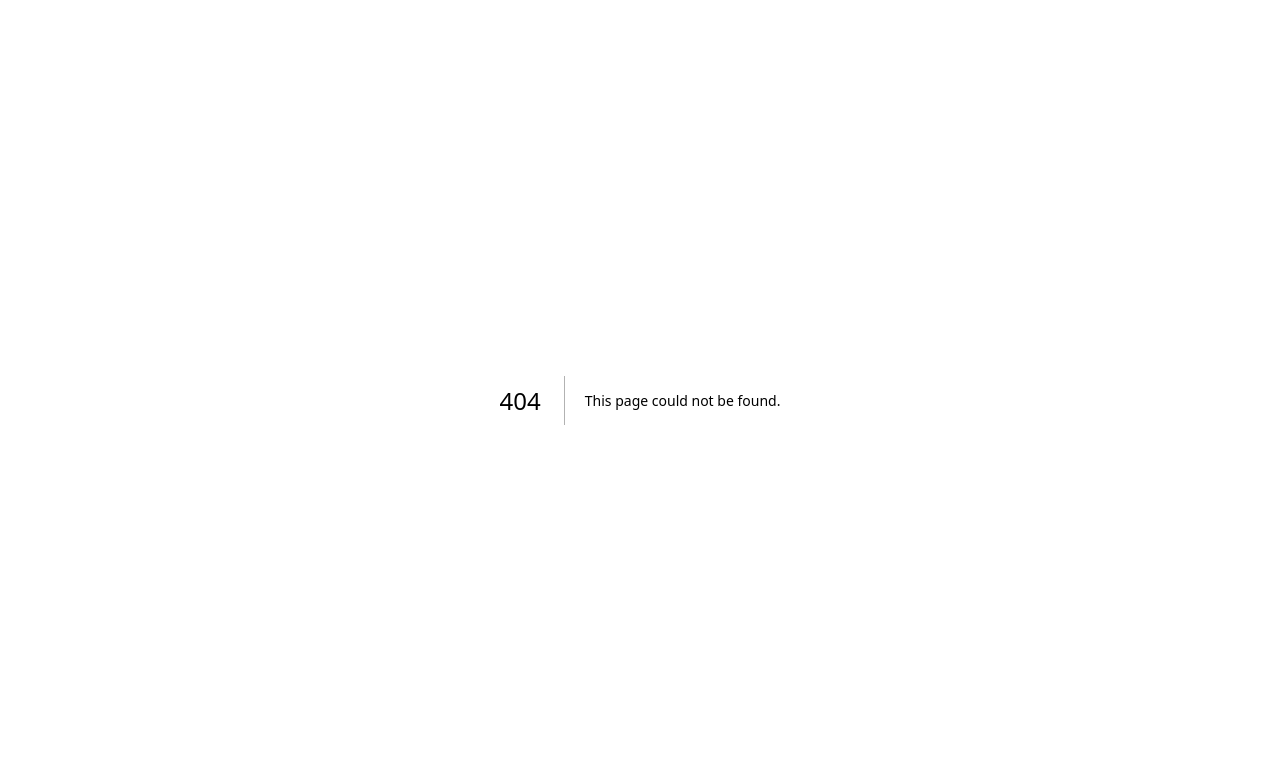
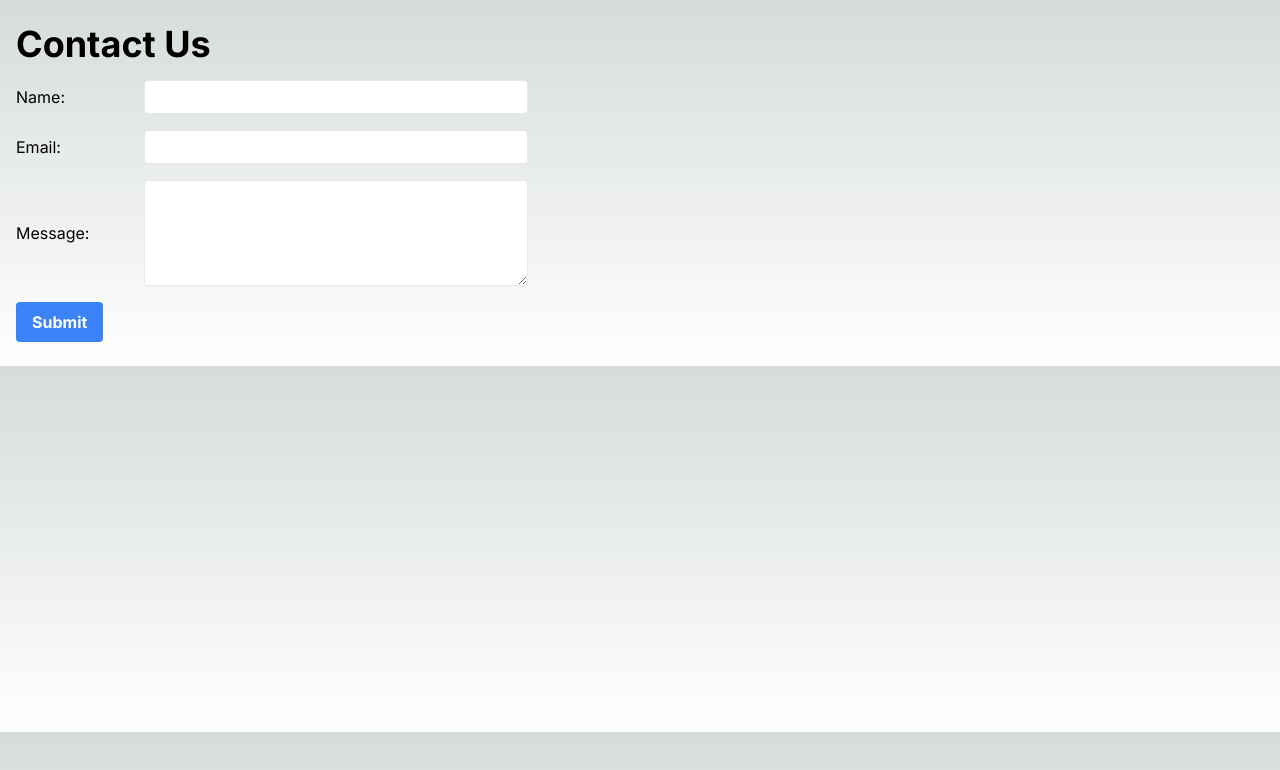
Before and after one commit to Nirusanan/next-blog, a Next.js app: page /contact in a window 1280 px wide. Before the commit this address had no page. Shown: the top 770 px of the page. Built offline with nearby package versions, Linux system fonts and the light colour scheme.

Commit message:
contact_ui

```diff
--- /dev/null
+++ b/app/contact/page.js
@@ -0,0 +1,29 @@
+import React from 'react'
+
+export const metadata = {
+    title: "Blog | Contact",
+    description: "Contact page",
+  };
+
+export default function page() {
+  return (
+    <main className="container mx-auto px-4 py-6">
+        <h2 className="text-4xl font-bold mb-4">Contact Us</h2>
+        <form className="w-full max-w-lg">
+            <div className="flex items-center mb-4">
+                <label for="name" className="w-1/4">Name:</label>
+                <input type="text" id="name" className="border rounded px-2 py-1 w-3/4" />
+            </div>
+            <div className="flex items-center mb-4">
+                <label for="email" className="w-1/4">Email:</label>
+                <input type="email" id="email" className="border rounded px-2 py-1 w-3/4" />
+            </div>
+            <div className="flex items-center mb-4">
+                <label for="message" className="w-1/4">Message:</label>
+                <textarea id="message" className="border rounded px-2 py-1 w-3/4" rows="4"></textarea>
+            </div>
+            <button className="bg-blue-500 hover:bg-blue-600 text-white font-bold py-2 px-4 rounded">Submit</button>
+        </form>
+    </main>
+  )
+}
```
